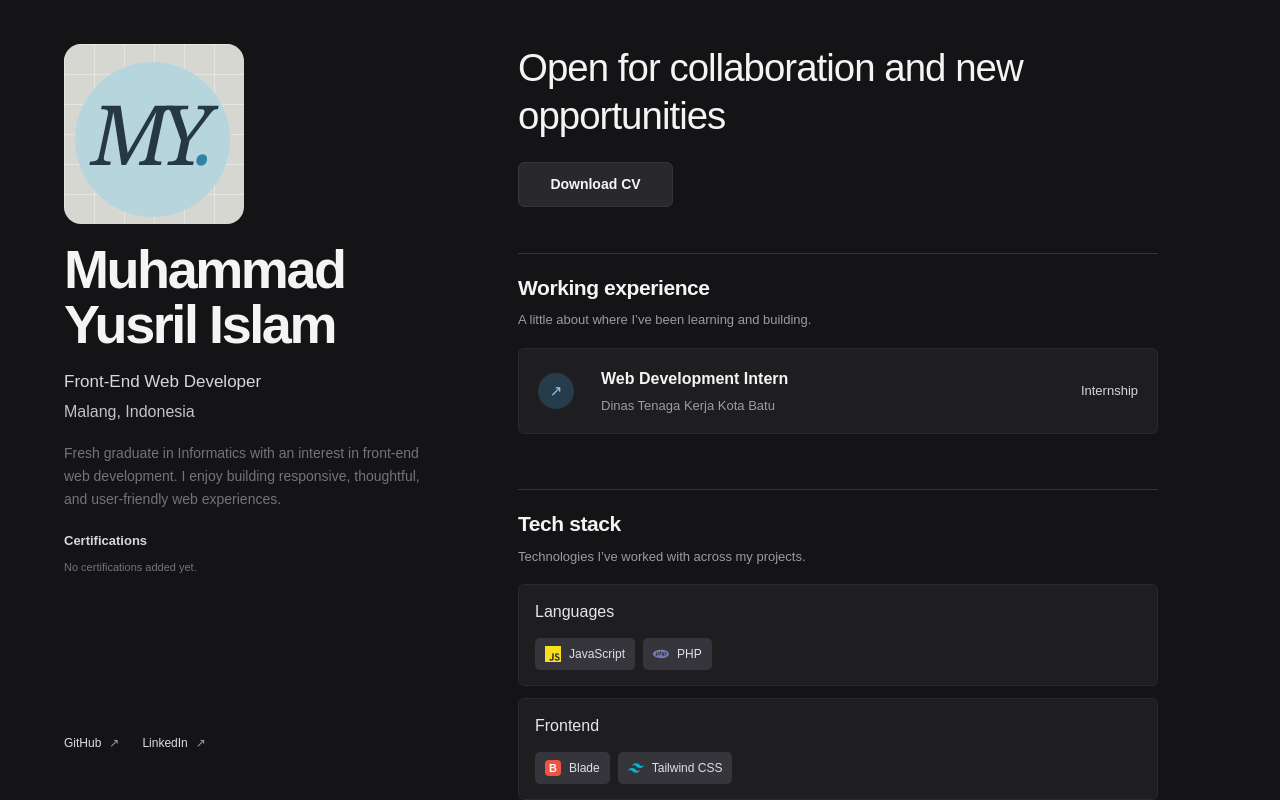
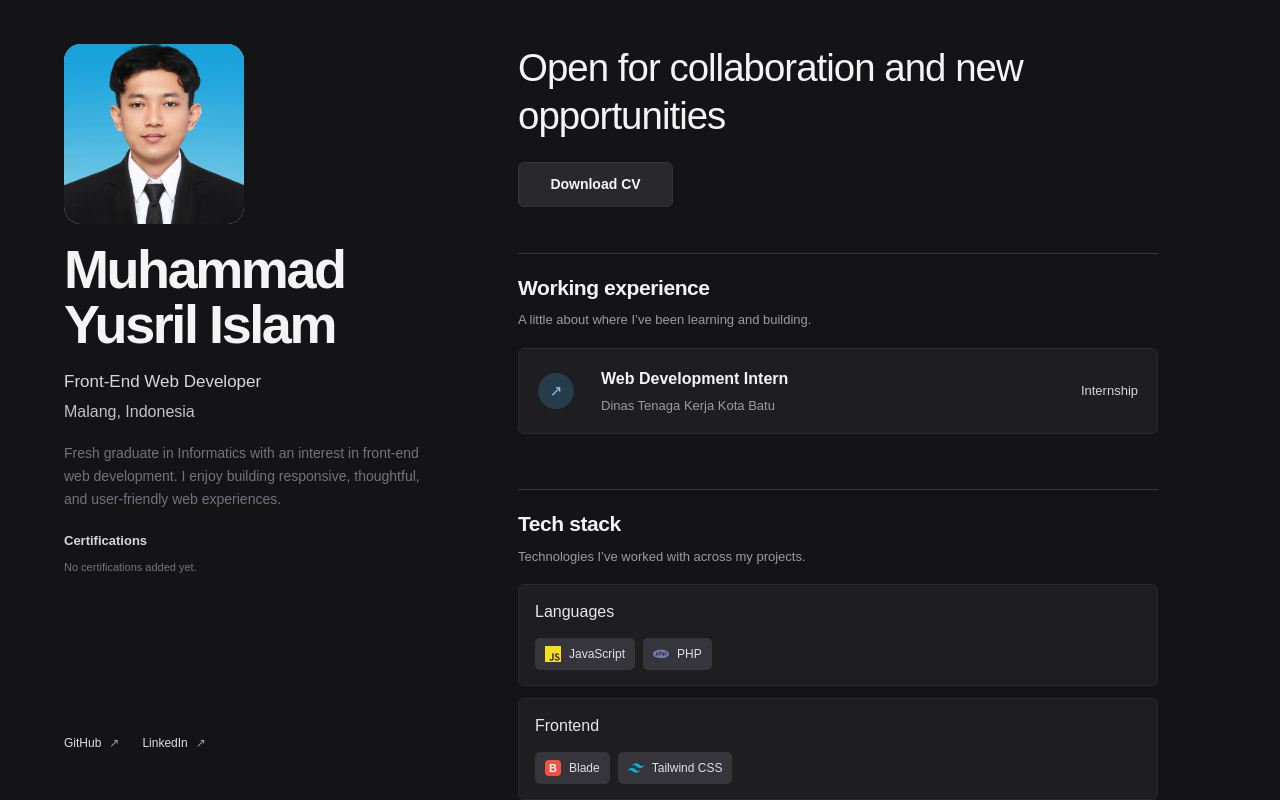
Before and after one commit to Atzee7/Portofolio2, a Next.js app: page / in a window 1280 px wide. Built offline with nearby package versions, Linux system fonts and the light colour scheme.

Commit message:
Replace portrait initials with profile image in ProfileSection component

```diff
--- a/src/app/globals.css
+++ b/src/app/globals.css
@@ -26,10 +26,7 @@ a:focus-visible, button:focus-visible, input:focus-visible, textarea:focus-visib
 .sidebar-main { max-width: 380px; }
 .profile-visual { width: 180px; margin-bottom: 18px; }
 .portrait-frame { position: relative; aspect-ratio: 1; overflow: hidden; display: grid; place-items: center; border-radius: 17px; background: #d7d7d2; }
-.portrait-grid { position: absolute; inset: 0; opacity: .36; background-image: linear-gradient(#fff 1px, transparent 1px), linear-gradient(90deg, #fff 1px, transparent 1px); background-size: 30px 30px; }
-.portrait-sun { position: absolute; width: 155px; height: 155px; top: 10%; right: 8%; border-radius: 50%; background: #b7d5dc; }
-.portrait-initials { position: relative; z-index: 1; font: italic 83px var(--serif); letter-spacing: -.12em; color: #263943; transform: translate(-6px, -2px); }
-.portrait-initials span, .profile-copy h1 span { color: #3281a7; }
+.portrait-image { object-fit: cover; object-position: center 12%; }
 .profile-sidebar h1 { margin: 0; font-size: clamp(42px, 4.6vw, 54px); line-height: 1.02; letter-spacing: -.045em; font-weight: 700; }
 .profile-sidebar h1 span { color: var(--accent); }
 .profile-role { margin: 17px 0 5px; color: #d8d8dc; font-size: 17px; }
@@ -136,7 +133,9 @@ a:focus-visible, button:focus-visible, input:focus-visible, textarea:focus-visib
 .footer-copyright { color: #8a8a93 !important; }
 
 @media (min-width: 1500px) {
-  .portfolio-layout { width: min(1320px, 100%); grid-template-columns: minmax(360px, 440px) minmax(0, 700px); }
+  .portfolio-layout { width: min(1320px, 100%); grid-template-columns: minmax(360px, 440px) minmax(0, 700px); justify-content: center; }
+  .profile-sidebar { padding-top: clamp(72px, 8vh, 80px); }
+  .content-inner { padding-top: clamp(72px, 8vh, 80px); }
   .profile-visual { width: 190px; }
   .project-image { height: 190px; }
 }
@@ -145,7 +144,6 @@ a:focus-visible, button:focus-visible, input:focus-visible, textarea:focus-visib
   .portfolio-layout { width: min(100%, 760px); display: block; padding: 0 34px; }
   .profile-sidebar { position: relative; top: auto; height: auto; min-height: 0; overflow: visible; padding: 38px 0 25px; border-bottom: 1px solid var(--line); }
   .profile-visual { width: 150px; margin-bottom: 17px; }
-  .portrait-initials { font-size: 62px; }
   .profile-sidebar h1 { font-size: 48px; }
   .profile-description { max-width: 580px; margin-top: 12px; }
   .sidebar-social { margin-top: 22px; }
@@ -161,7 +159,6 @@ a:focus-visible, button:focus-visible, input:focus-visible, textarea:focus-visib
 @media (min-width: 1024px) and (max-height: 680px) {
   .profile-sidebar { padding-top: 24px; padding-bottom: 24px; }
   .profile-visual { width: 148px; margin-bottom: 13px; }
-  .portrait-initials { font-size: 60px; }
   .profile-sidebar h1 { font-size: 42px; }
   .profile-role { margin-top: 10px; }
   .profile-description { margin-top: 10px; font-size: 12px; line-height: 1.5; }
@@ -174,8 +171,6 @@ a:focus-visible, button:focus-visible, input:focus-visible, textarea:focus-visib
   .sidebar-main { max-width: none; }
   .profile-visual { width: 118px; margin-bottom: 17px; }
   .portrait-frame { border-radius: 13px; }
-  .portrait-sun { width: 90px; height: 90px; }
-  .portrait-initials { font-size: 49px; }
   .profile-sidebar h1 { font-size: clamp(40px, 10vw, 52px); }
   .profile-description { max-width: 460px; margin-top: 12px; }
   .sidebar-social { margin-top: 23px; }
--- a/src/components/sections/profile-section.tsx
+++ b/src/components/sections/profile-section.tsx
@@ -1,3 +1,4 @@
+import Image from "next/image";
 import { SocialLinks } from "@/components/ui/social-links";
 import { CertificationsSection } from "@/components/sections/certifications-section";
 
@@ -5,13 +6,18 @@ export function ProfileSection() {
   return (
     <aside className="profile-sidebar" id="home" aria-labelledby="profile-title">
       <div className="sidebar-main">
-        <div className="profile-visual" role="img" aria-label="Ilustrasi inisial Muhammad Yusril Islam">
-        <div className="portrait-frame">
-          <div className="portrait-grid" />
-          <div className="portrait-sun" />
-          <div className="portrait-initials">MY<span>.</span></div>
+        <div className="profile-visual">
+          <div className="portrait-frame">
+            <Image
+              className="portrait-image"
+              src="/images/profile.jpg"
+              alt="Foto Muhammad Yusril Islam"
+              fill
+              sizes="(max-width: 640px) 118px, (max-width: 1023px) 150px, 190px"
+              fetchPriority="high"
+            />
+          </div>
         </div>
-      </div>
         <h1 id="profile-title">Muhammad<br />Yusril Islam</h1>
         <p className="profile-role">Front-End Web Developer</p>
         <p className="profile-location">Malang, Indonesia</p>
```
Also changed, not shown: public/images/profile.jpg (added).
